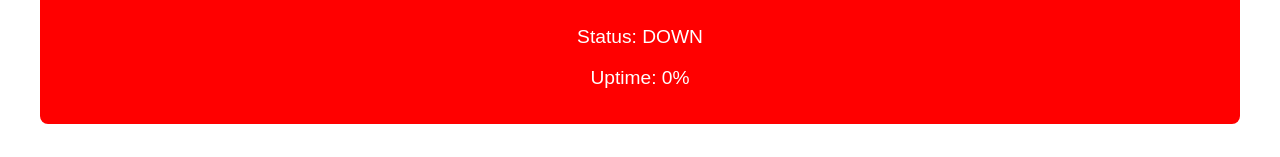
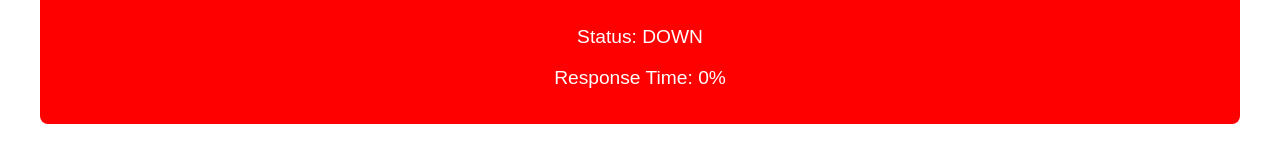
Before and after one commit to FreeOps-Tools/LogIQ, a React (Vite) app: page / in a window 1280 px wide. Both pictures are taken after typing "Sample" into the empty fields and a click on the button "Analyze". Shown: the part 296-453 px from the top of the page. Built offline with nearby package versions, Linux system fonts and the light colour scheme; no server answers.

Commit message:
feat: add response time

```diff
--- a/src/App.jsx
+++ b/src/App.jsx
@@ -47,7 +47,7 @@ const App = () => {
         <div className={`status ${status.isUp ? "up" : "down"}`}>
           <p>Status: {status.isUp ? "UP" : "DOWN"}</p>
           {status.ipAddress && <p>IP Address: {status.ipAddress}</p>}
-          <p>Uptime: {status.uptime}%</p>
+          <p>Response Time: {status.uptime}%</p>
         </div>
       )}
     </div>
```
